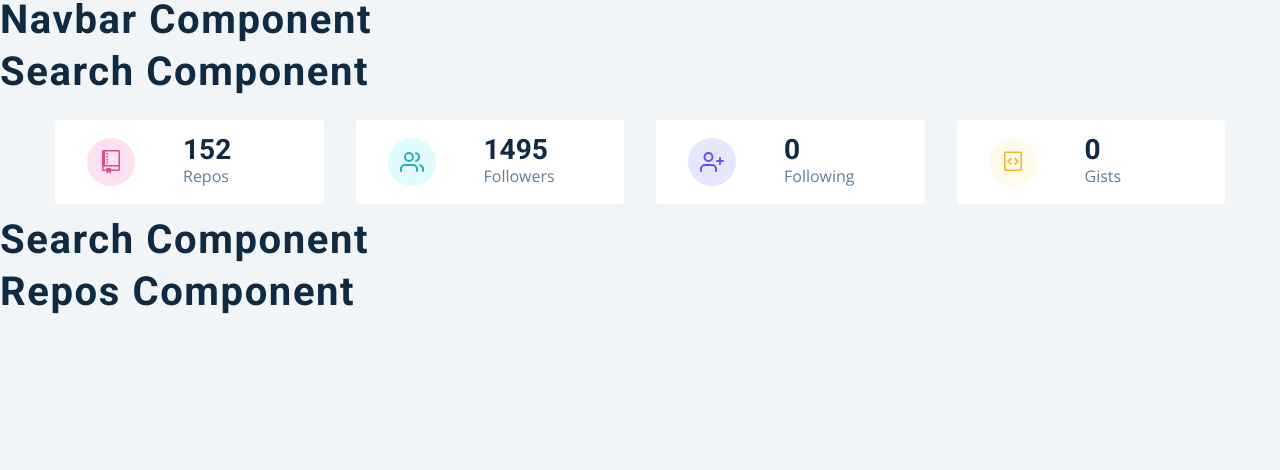
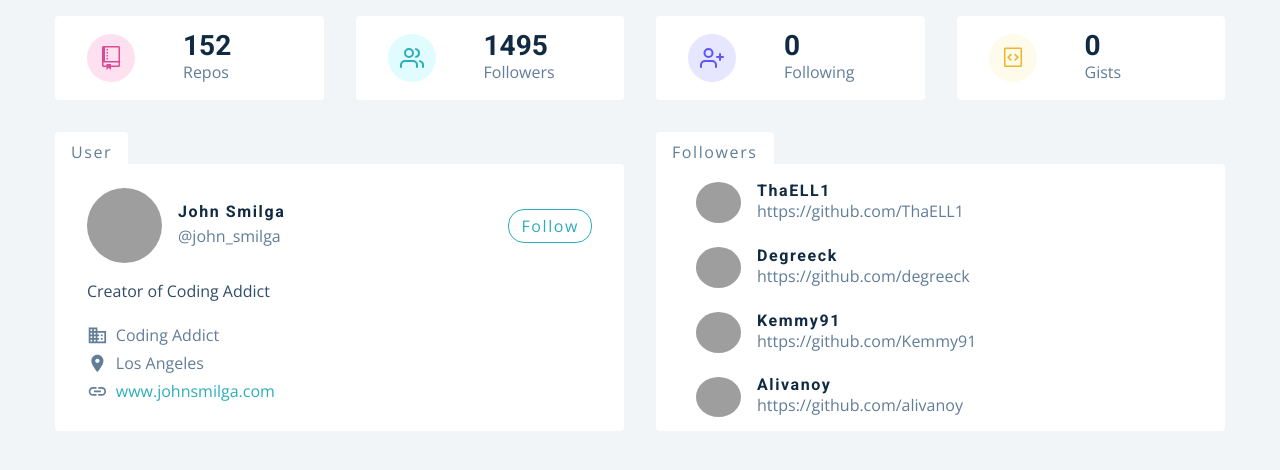
Before and after one commit to vitorolopes/React-Search-Github-Users, a React (Create React App) app: page / in a window 1280 px wide. Shown: the top 470 px of the page. Built offline with nearby package versions, Linux system fonts and the light colour scheme; grey boxes are pictures that could not be loaded.

Commit message:
<Card> and <Followers>

```diff
--- a/src/components/Card.js
+++ b/src/components/Card.js
@@ -2,8 +2,39 @@
 import { GithubContext } from '../context/context';
 import styled from 'styled-components';
 import { MdBusiness, MdLocationOn, MdLink } from 'react-icons/md';
+
 const Card = () => {
-  return <h2>card component</h2>;
+
+  const {githubUser} = React.useContext(GithubContext)
+  const {avatar_url, html_url, name, company,blog, bio, location, twitter_username} = githubUser
+
+  return (
+    <Wrapper>
+      <header>
+        <img src={avatar_url} alt={name} />
+        <div>
+          <h4>{name}</h4>
+          {/* //! some github users do not provide this property (and others) */}
+          <p>@{twitter_username || "john doe" }</p>
+        </div>
+        <a href={html_url}>follow</a>
+      </header>
+
+      <p className='bio'>{bio}</p>
+      <div className='links'>
+        <p>
+          <MdBusiness></MdBusiness> {company}
+        </p>
+        <p>
+          <MdLocationOn></MdLocationOn> {location || "earth"}
+        </p>
+        <a href={`https://${blog}`}>
+          <MdLink></MdLink>
+          {blog}
+        </a>
+      </div>
+    </Wrapper>
+  )
 };
 const Wrapper = styled.article`
   background: var(--clr-white);
--- a/src/components/Followers.js
+++ b/src/components/Followers.js
@@ -3,7 +3,28 @@
 import styled from 'styled-components';
 
 const Followers = () => {
-  return <h2>followers component</h2>;
+
+  const {followers} = React.useContext(GithubContext)
+  console.log(followers);
+
+  return(
+     <Wrapper>
+      <div className="followers">
+        {followers.map((follower,index)=>{
+          const {avatar_url:img, html_url, login} = follower;
+          return(
+            <article key={index}>
+                <img src={img} alt={login} />
+                <div>
+                  <h4>{login}</h4>
+                  <a href={html_url}>{html_url}</a>
+                </div>
+            </article>
+          )
+        })}
+      </div>
+     </Wrapper>
+  )
 };
 
 const Wrapper = styled.article`
--- a/src/components/User.js
+++ b/src/components/User.js
@@ -2,8 +2,16 @@
 import styled from 'styled-components';
 import Card from './Card';
 import Followers from './Followers';
+
 const User = () => {
-  return <h2>search component</h2>;
+  return (
+    <section className='section'>
+      <Wrapper className='section-center'>
+        <Card></Card>
+        <Followers></Followers>
+      </Wrapper>
+    </section>
+  )
 };
 
 const Wrapper = styled.div`
--- a/src/pages/Dashboard.js
+++ b/src/pages/Dashboard.js
@@ -5,11 +5,11 @@
 const Dashboard = () => {
   return (
     <main>
-     <Navbar/>
-     <Search/>
+     {/* <Navbar/>
+     <Search/> */}
      <Info/>
      <User/>
-     <Repos/>
+     {/* <Repos/> */}
     </main>
   );
 };
```
